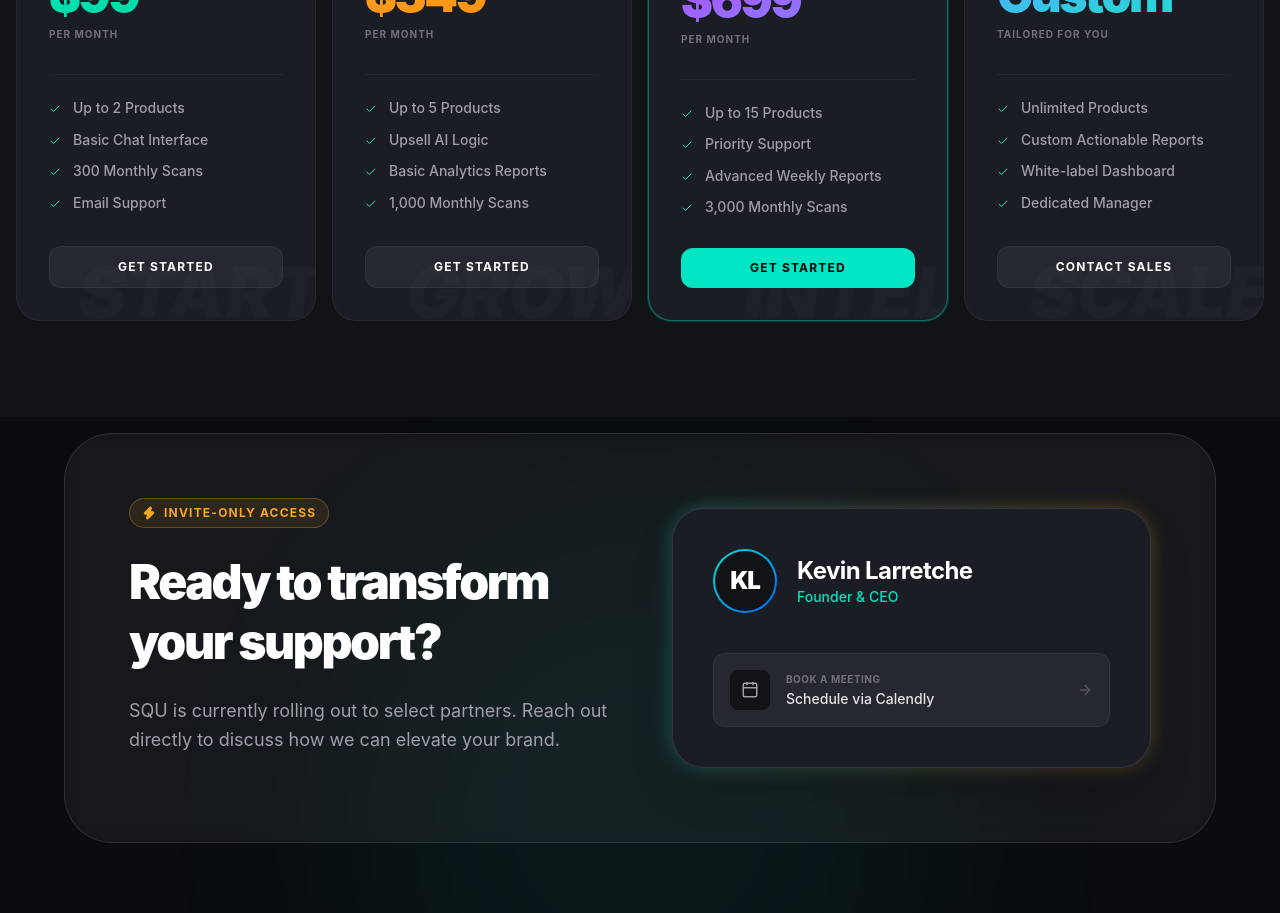
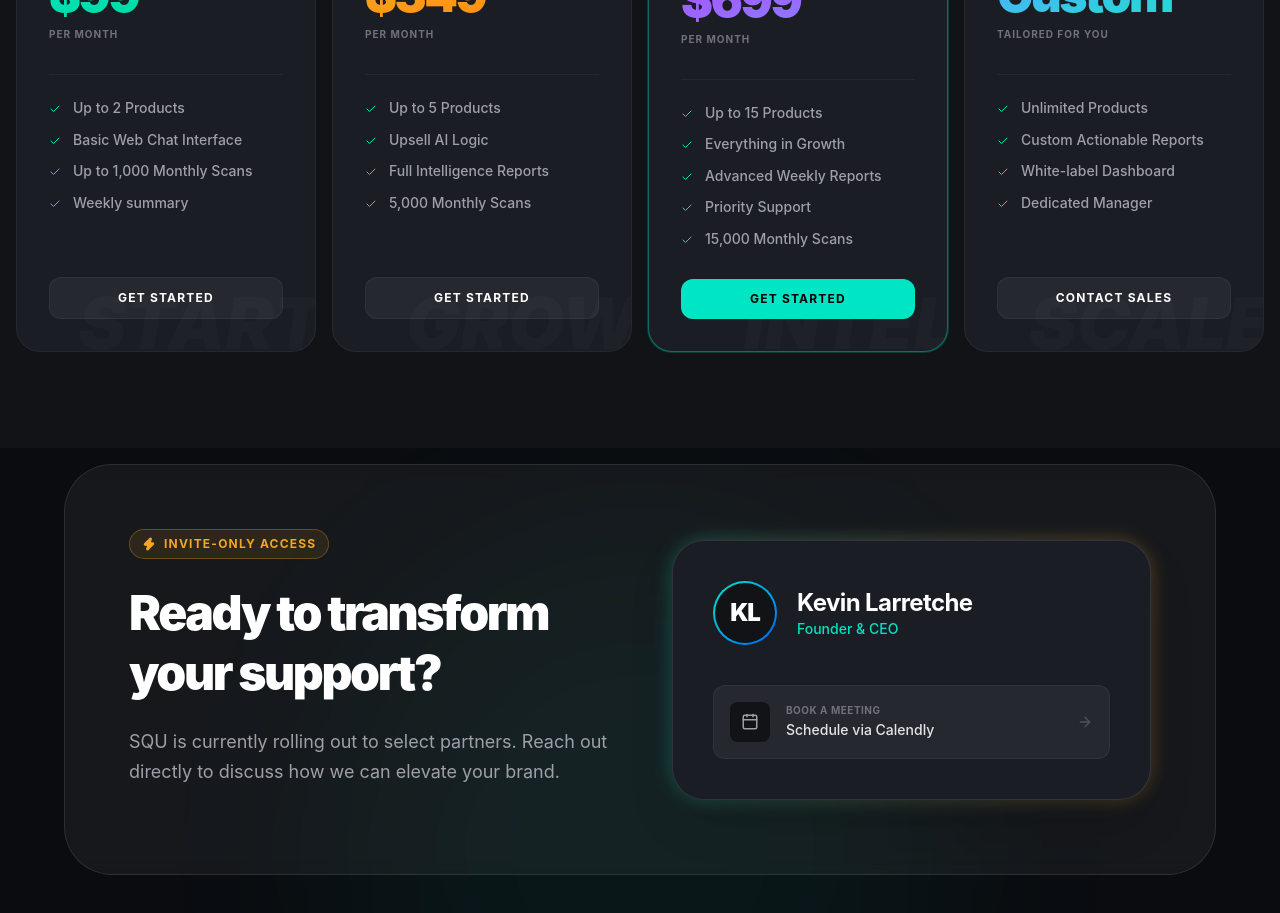
Before and after one commit to kevinlarretche/squ-landing, a React (Vite) app: page / in a window 1280 px wide. Shown: the part 2300-3213 px from the top of the page. Built offline with nearby package versions, Linux system fonts and the light colour scheme.

Commit message:
calendly section

```diff
--- a/src/App.jsx
+++ b/src/App.jsx
@@ -512,9 +512,9 @@ export default function App() {
 
           <div className="grid grid-cols-1 md:grid-cols-2 lg:grid-cols-4 gap-4">
             {[
-              { plan: "Starter", price: "$99", sub: "Level 01", bg: "START", features: ["Up to 2 Products", "Basic Chat Interface", "300 Monthly Scans", "Email Support"], col: "from-[#00E5C3] to-emerald-400", active: false },
-              { plan: "Growth", price: "$349", sub: "Level 02", bg: "GROW", features: ["Up to 5 Products", "Upsell AI Logic", "Basic Analytics Reports", "1,000 Monthly Scans"], col: "from-[#F5A623] to-orange-400", active: false },
-              { plan: "Pro", price: "$699", sub: "Level 03", bg: "INTEL", features: ["Up to 15 Products", "Priority Support", "Advanced Weekly Reports", "3,000 Monthly Scans"], col: "from-purple-500 to-indigo-400", active: true },
+              { plan: "Starter", price: "$99", sub: "Level 01", bg: "START", features: ["Up to 2 Products", "Basic Web Chat Interface", "Up to 1,000 Monthly Scans", "Weekly summary"], col: "from-[#00E5C3] to-emerald-400", active: false },
+              { plan: "Growth", price: "$349", sub: "Level 02", bg: "GROW", features: ["Up to 5 Products", "Upsell AI Logic", "Full Intelligence Reports", "5,000 Monthly Scans"], col: "from-[#F5A623] to-orange-400", active: false },
+              { plan: "Pro", price: "$699", sub: "Level 03", bg: "INTEL", features: ["Up to 15 Products", "Everything in Growth", "Advanced Weekly Reports","Priority Support", "15,000 Monthly Scans"], col: "from-purple-500 to-indigo-400", active: true },
               { plan: "Enterprise", price: "Custom", sub: "Max Level", bg: "SCALE", features: ["Unlimited Products", "Custom Actionable Reports", "White-label Dashboard", "Dedicated Manager"], col: "from-blue-400 to-[#00E5C3]", active: false }
             ].map((p, i) => (
               <FadeIn key={i} delay={i * 100} className="group h-full">
```
